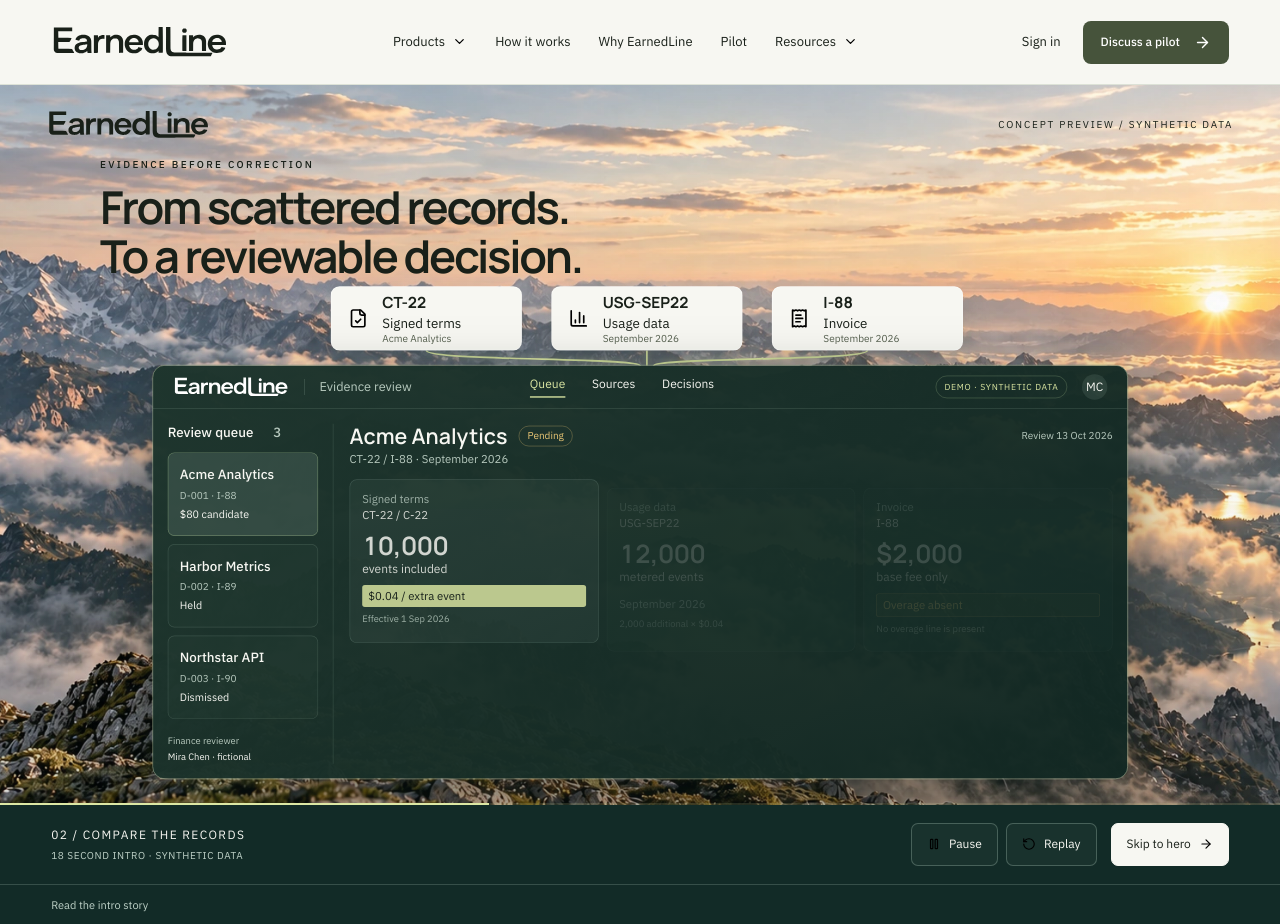
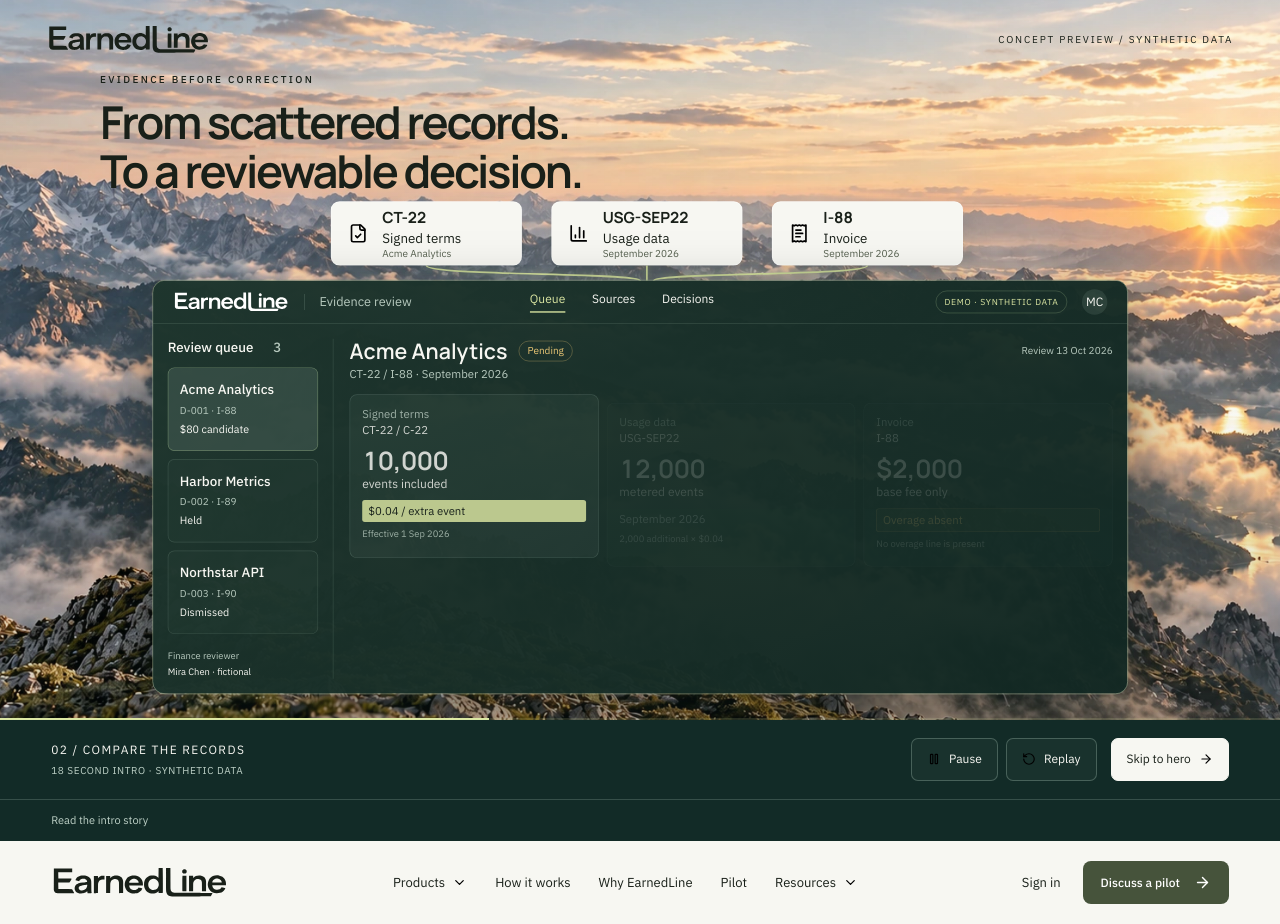
Before and after one commit to PrajaktaAdlytica/EarnedLine-site, a React (Vite) app: page / in a window 1280 px wide. Shown: the top 924 px of the page. Built offline with nearby package versions, Linux system fonts and the light colour scheme.

Commit message:
Update Site source

```diff
--- a/src/IntroVideo.jsx
+++ b/src/IntroVideo.jsx
@@ -15,7 +15,7 @@ export function IntroVideo(){
  // Pausing, leaving the viewport, and reduced-motion previews do not complete playback.
  useEffect(()=>{if(ended)skip()},[ended]);
  function replay(){if(reduced)return;elapsed.current=0;setTime(0);setEnded(false);setWanted(true)}
- function skip(){setWanted(false);const hero=document.getElementById('home-hero');hero?.scrollIntoView({behavior:reduced?'instant':'smooth',block:'start'});hero?.focus({preventScroll:true})}
+ function skip(){setWanted(false);const hero=document.getElementById('home-hero');if(!hero)return;const header=document.querySelector('.site-header');window.scrollTo({top:window.scrollY+hero.getBoundingClientRect().top-(header?.offsetHeight||0),behavior:reduced?'instant':'smooth'});hero.focus({preventScroll:true})}
  return <section className="entry-intro" ref={section} aria-label="EarnedLine opening film" data-renderer="live-dom" data-playing={playing} data-motion-reduced={reduced} data-ended={ended} data-prepared={prepared} data-time={time.toFixed(2)}>
   <div className="entry-film" ref={canvas}>
    {!prepared&&<picture className="entry-poster"><source media="(max-width:700px)" srcSet="/media/earnedline-intro-mobile-poster.jpg"/><img src="/media/earnedline-intro-poster.jpg" alt="EarnedLine evidence review above an alpine ridge." fetchPriority="high"/></picture>}
```
Also changed, not shown: src/App.jsx (+2 -2 lines).
